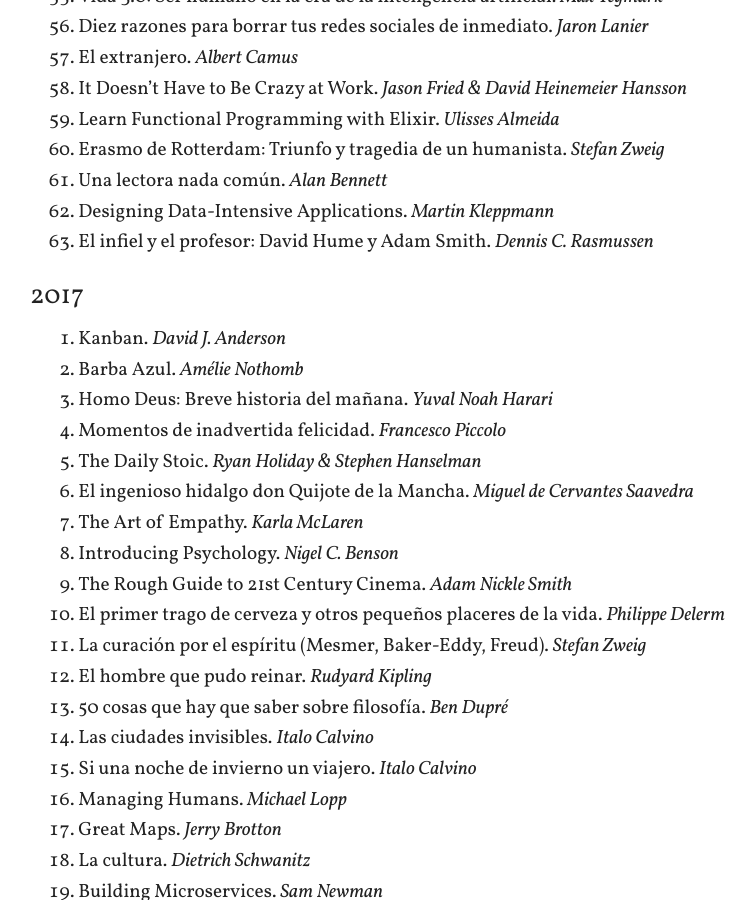
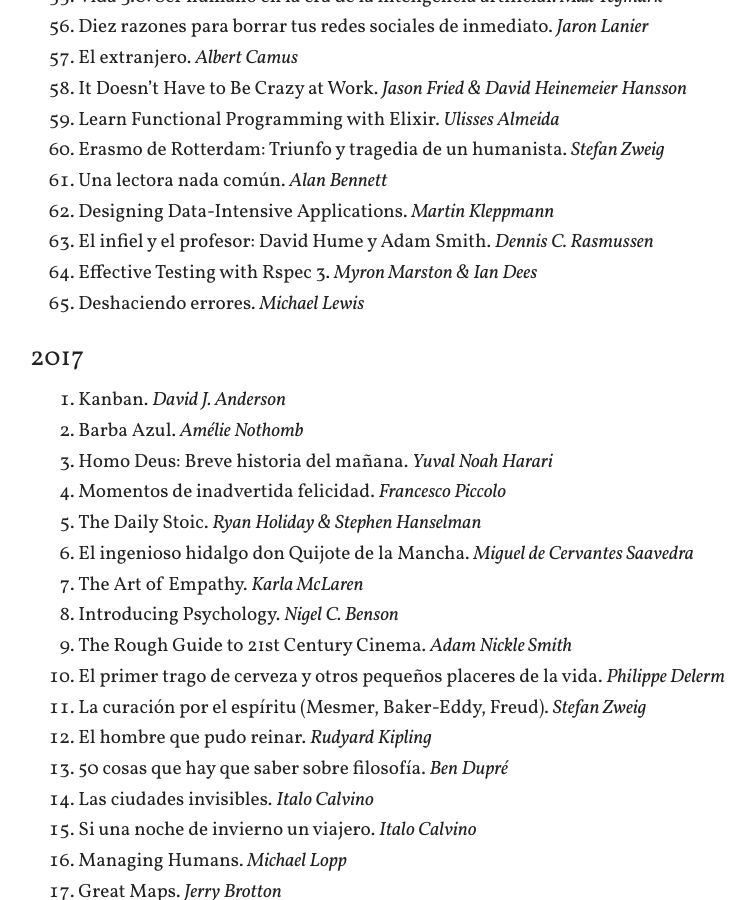
Before and after one commit to arturoherrero/arturoherrero.com, a Jekyll site: the page built from books.md, in a window 1280 px wide and 900 px high, scrolled down 1995 px. Shown: the whole window, without its empty margins (250-1006 px from the left). Built offline with Jekyll 4.4.1, drawn with Linux system fonts in a browser that asks for light colours.

Commit message:
Update reading list

```diff
--- a/books.md
+++ b/books.md
@@ -71,6 +71,8 @@
 61. Una lectora nada común. *Alan Bennett*
 62. Designing Data-Intensive Applications. *Martin Kleppmann*
 63. El infiel y el profesor: David Hume y Adam Smith. *Dennis C. Rasmussen*
+64. Effective Testing with Rspec 3. *Myron Marston & Ian Dees*
+65. Deshaciendo errores. *Michael Lewis*
 
 
 ### 2017
```
